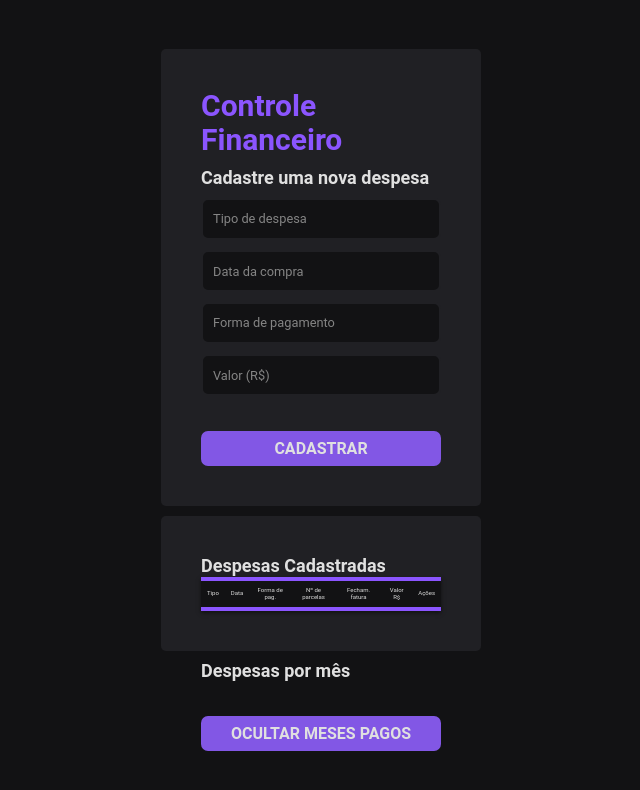
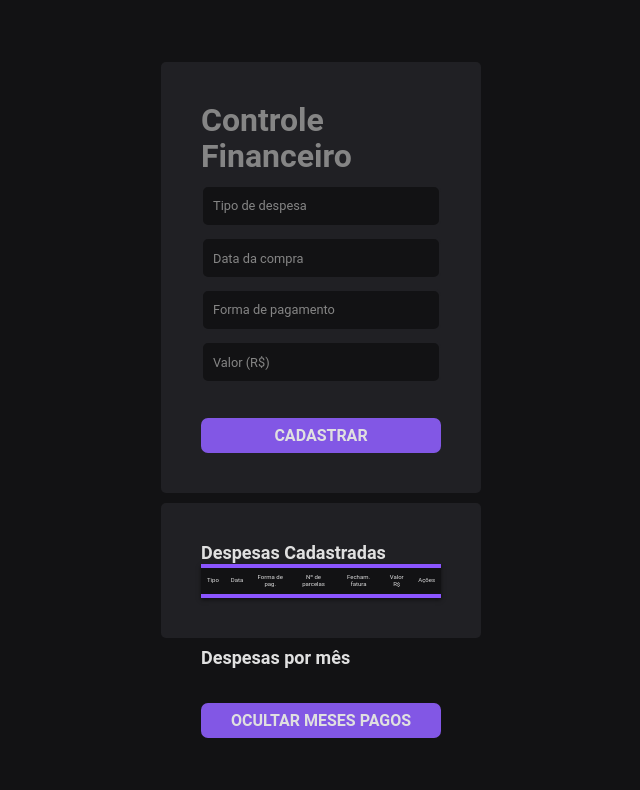
Before and after one commit to leone-ribsilva/leone-ribsilva.githubio, a plain HTML site: page index.html in a window 1280 px wide. Shown: the whole page, without its empty margins (319-959 px from the left). Drawn offline with Linux system fonts and the light colour scheme.

```diff
--- a/index.html
+++ b/index.html
@@ -7,14 +7,14 @@
             content="width=device-width, initial-scale=1.0, maximum-scale=3.0, user-scalable=no"
         />
         <link rel="stylesheet" href="./normalize.css" />
-        <link rel="stylesheet" href="./style.css" />
+        <link rel="stylesheet" href="./styles.css" />
         <link rel="link" href="./financeiro.png" type="image/x-icon" />
         <title>Controle Financeiro</title>
     </head>
     <body>
         <form id="expense-form">
             <h1>Controle Financeiro</h1>
-            <h2>Cadastre uma nova despesa</h2>
+            <!-- <h2>Cadastre uma nova despesa</h2> -->
             <label for="expense-type"></label>
             <select id="expense-type" required>
                 <option value="" disabled selected>Tipo de despesa</option>
--- a/style.css
+++ b/styles.css
@@ -37,7 +37,7 @@
 }
 
 h1, h2, h3 {
-    font-size: 30px;
+    font-size: auto;
     text-align: start;
     color: var(--text-color);
     margin: 0 auto;
@@ -45,7 +45,7 @@
 
 h1 {
     margin-bottom: 10px;
-    color: var(--tertiary-bg-color);
+    color: var(--text-color-hover);
 }
 
 h2 {
```
